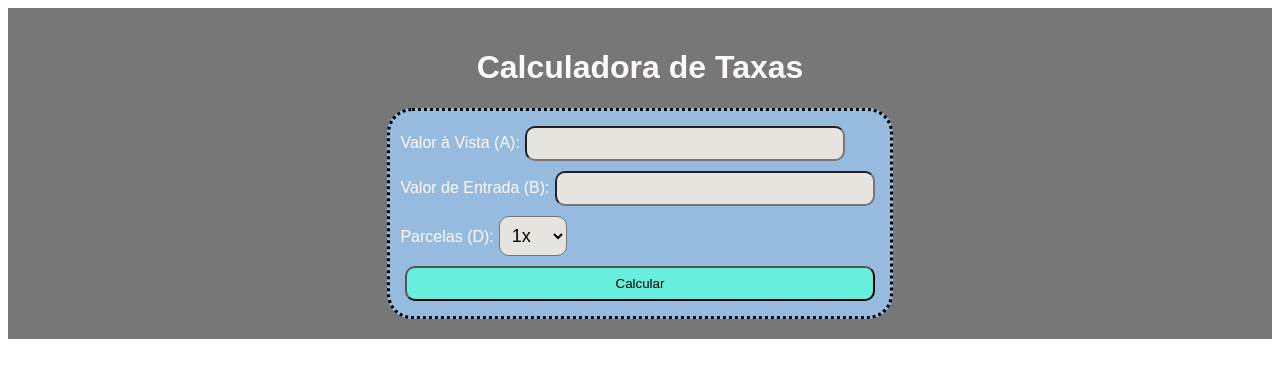
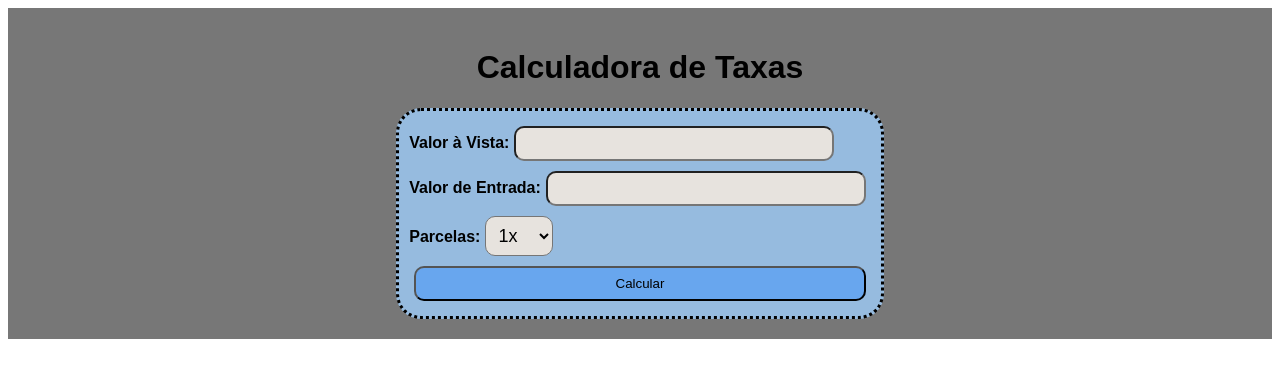
Before and after one commit to Azeythy1/Calculator, a React (Vite) app: page / in a window 1280 px wide. Shown: the top 378 px of the page. Built offline with nearby package versions, Linux system fonts and the light colour scheme; the HTML template or start-up script is replaced by a standard one.

Commit message:
completo

```diff
--- a/src/components/CalculoLucro.jsx
+++ b/src/components/CalculoLucro.jsx
@@ -20,9 +20,9 @@ function CalculoLucro({ valorAParcelar, taxa }) {
   const valorFinalArredondado = Math.ceil(valorF);
 
   return (
-    <div>
+    <div className="content">
       <h3>Resultado:</h3>
-      <p><span>Valor Restante :</span> R$ {x.toFixed(2)}</p>
+      <p>Valor Restante : R$ {x.toFixed(2)}</p>
       <p>Valor Final : R$ {valorFinalArredondado}</p>
       {/* <p>Lucro Garantido: R$ {(x - valorAParcelar).toFixed(2)}</p> */}
     </div>
--- a/src/components/TaxasForm.jsx
+++ b/src/components/TaxasForm.jsx
@@ -41,8 +41,8 @@ function TaxasForm({ taxas }) {
 
   return (
     <div className="container">
-      <div>
-        <label>Valor à Vista (A):</label>
+      <div className="content">
+        <label>Valor à Vista:</label>
         <input
           type="number"
           value={valorAVista}
@@ -50,7 +50,7 @@ function TaxasForm({ taxas }) {
         />
       </div>
       <div>
-        <label>Valor de Entrada (B):</label>
+        <label className="content">Valor de Entrada:</label>
         <input
           type="number"
           value={entrada}
@@ -58,7 +58,7 @@ function TaxasForm({ taxas }) {
         />
       </div>
       <div>
-        <label>Parcelas (D):</label>
+        <label className="content">Parcelas:</label>
         <select value={parcelas} onChange={(e) => setParcelas(parseInt(e.target.value))}>
           {[...Array(18).keys()].map((i) => (
             <option key={i + 1} value={i + 1}>
--- a/src/styles.css
+++ b/src/styles.css
@@ -2,21 +2,27 @@
   font-family: Arial, sans-serif;
   padding: 20px;
   background-color: #777777;
-  color: rgb(255, 248, 248);
+  color: rgb(0, 0, 0);
   text-align: center;
   place-items: center;
-  /* max-width: 800px; */
   max-height: 150vh;
+  text-shadow:2px, 1px, 2px, 2px #000000;
 }
-
+p{
+  text-align: center;
+  font-size: large;
+  text-transform: capitalize;
+}
 input{
-
   margin: 5px;
   padding: 8px;
   border-radius: 10px;
   background-color: rgb(231, 227, 222);
   width: 300px;
 
+}
+.content{
+  font-weight: 600;
 }
 select{
   font-size:large;
@@ -30,14 +36,30 @@ button {
   margin: 5px;
   padding: 8px;
   border-radius: 10px;
-  background-color: rgb(104, 238, 220);
+  background-color: rgb(104, 166, 238);
   min-width: max-content;
 
 }
+button:hover {
+  margin: 5px;
+  padding: 8px;
+  border-radius: 10px;
+  background-color: rgb(64, 75, 122);
+  min-width: max-content;
+  color: #dadada;
 
+}
+input:hover {
+  margin: 5px;
+  padding: 8px;
+  border-radius: 10px;
+  background-color: rgb(183, 193, 236);
+  min-width: max-content;
+
+}
 .configuracoes {
   margin-top: 20px;
-  border-top: 1px solid #ccc;
+  border-top: 1px solid #dadada;
   padding-top: 20px;
 }
 .container{
```
